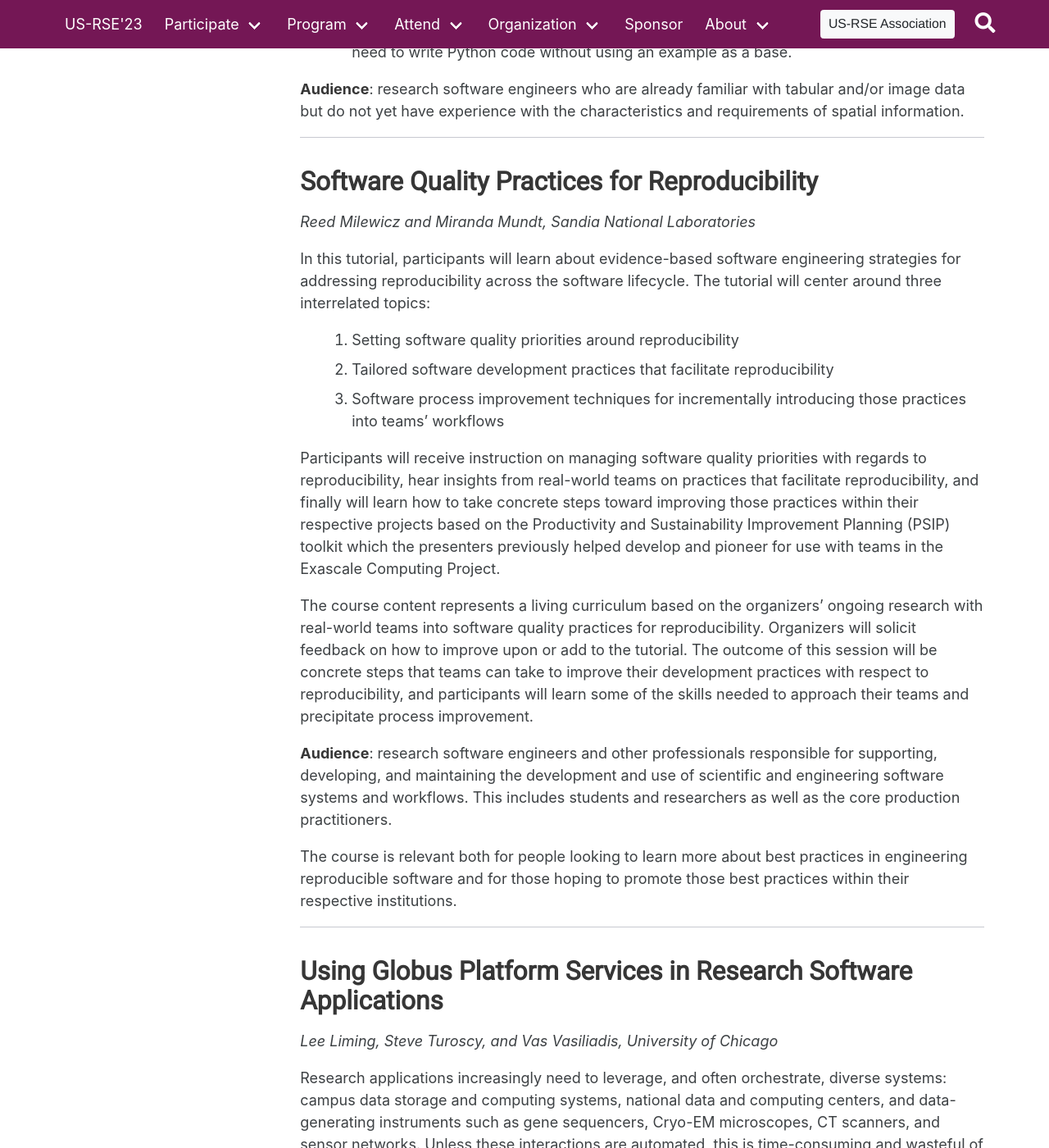
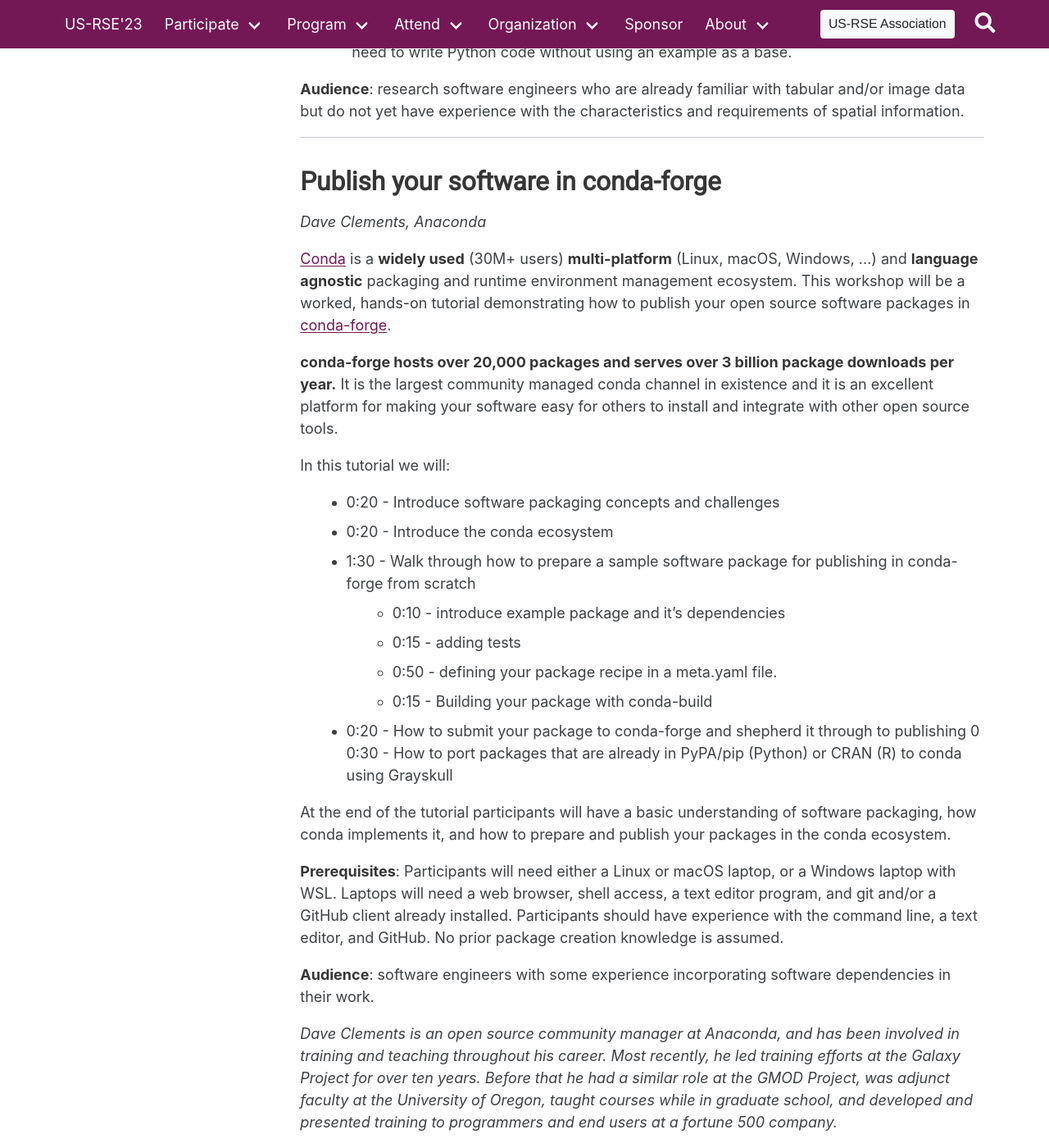
Before and after one commit to USRSE/usrse23, a Jekyll site: the page built from pages/program/tutorials.md, in a window 1280 px wide and 1400 px high, scrolled down 1287 px. Shown: the whole window at 82% size. Built offline with Jekyll 4.4.1, drawn with Linux system fonts in a browser that asks for light colours; comment, search, counter and statistics services are not loaded; a style sheet for code colours, icons or effects is not loaded; some of the changed text lies outside the part shown.

Commit message:
Add conda tutorial

```diff
--- a/pages/program/tutorials.md
+++ b/pages/program/tutorials.md
@@ -63,6 +63,55 @@
 
 **Audience**: research software engineers who are already familiar with tabular and/or image data but do not yet
 have experience with the characteristics and requirements of spatial information.
+
+------
+
+## Publish your software in conda-forge
+
+_Dave Clements, Anaconda_
+
+
+[Conda](https://github.com/conda/conda/blob/main/README.md) is a **widely used**
+(30M+ users) **multi-platform** (Linux, macOS, Windows, ...) and **language agnostic**
+packaging and runtime environment management ecosystem. This workshop will be a
+worked, hands-on tutorial demonstrating how to publish your open source software
+packages in [conda-forge](https://conda-forge.org/).
+
+**conda-forge hosts over 20,000 packages and serves over 3 billion package downloads
+per year.** It is the largest community managed conda channel in existence and it is an
+excellent platform for making your software easy for others to install and integrate with
+other open source tools.
+
+In this tutorial we will:
+
+- 0:20 - Introduce software packaging concepts and challenges
+- 0:20 - Introduce the conda ecosystem
+- 1:30 - Walk through how to prepare a sample software package for publishing in conda-forge from scratch
+  - 0:10 - introduce example package and it's dependencies
+  - 0:15 - adding tests
+  - 0:50 - defining your package recipe in a meta.yaml file.
+  - 0:15 - Building your package with conda-build
+- 0:20 - How to submit your package to conda-forge and shepherd it through to publishing
+0 0:30 - How to port packages that are already in PyPA/pip (Python) or CRAN (R) to conda using Grayskull
+
+At the end of the tutorial participants will have a basic understanding of software packaging,
+how conda implements it, and how to prepare and publish your packages in the conda
+ecosystem.
+
+**Prerequisites**: Participants will need either a Linux or macOS laptop, or a Windows laptop with WSL. Laptops
+will need a web browser, shell access, a text editor program, and git and/or a GitHub client
+already installed. Participants should have experience with the command line, a text editor, and
+GitHub. No prior package creation knowledge is assumed.
+
+**Audience**: software engineers with some experience incorporating
+software dependencies in their work.
+
+
+_Dave Clements is an open source community manager at Anaconda, and has been involved in
+training and teaching throughout his career. Most recently, he led training efforts at the Galaxy
+Project for over ten years. Before that he had a similar role at the GMOD Project, was adjunct
+faculty at the University of Oregon, taught courses while in graduate school, and developed and
+presented training to programmers and end users at a fortune 500 company._
 
 ------
 
```
